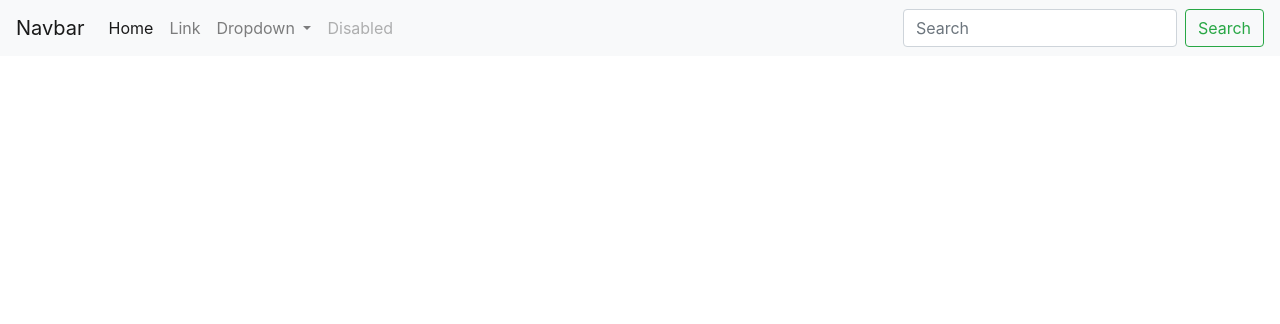
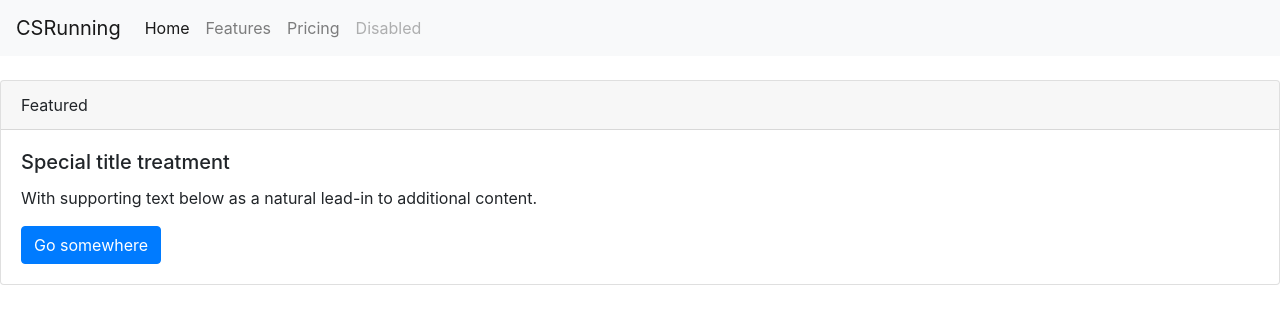
Before and after one commit to KillM0nGerZ/Project_Web, a Flask app: page /home in a window 1280 px wide. Shown: the top 324 px of the page. Run offline with Flask 2, Linux system fonts and the light colour scheme; some libraries are stand-ins or nearby versions.

Commit message:
CSRunning

```diff
--- a/Templates/Home.html
+++ b/Templates/Home.html
@@ -3,7 +3,7 @@
 <head>
     <meta charset="UTF-8">
     <meta name="viewport" content="width=device-width, initial-scale=1.0">
-    <title>Document</title>
+    <title>Home</title>
     <link rel="stylesheet" href="https://stackpath.bootstrapcdn.com/bootstrap/4.3.1/css/bootstrap.min.css" integrity="sha384-ggOyR0iXCbMQv3Xipma34MD+dH/1fQ784/j6cY/iJTQUOhcWr7x9JvoRxT2MZw1T" crossorigin="anonymous">
     <script src="https://code.jquery.com/jquery-3.3.1.slim.min.js" integrity="sha384-q8i/X+965DzO0rT7abK41JStQIAqVgRVzpbzo5smXKp4YfRvH+8abtTE1Pi6jizo" crossorigin="anonymous"></script>
     <script src="https://cdnjs.cloudflare.com/ajax/libs/popper.js/1.14.7/umd/popper.min.js" integrity="sha384-UO2eT0CpHqdSJQ6hJty5KVphtPhzWj9WO1clHTMGa3JDZwrnQq4sF86dIHNDz0W1" crossorigin="anonymous"></script>
@@ -11,40 +11,44 @@
 
   </head>
 <body>
+ <!-- Start Header -->
   <nav class="navbar navbar-expand-lg navbar-light bg-light">
-        <a class="navbar-brand" href="#">Navbar</a>
-        <button class="navbar-toggler" type="button" data-toggle="collapse" data-target="#navbarSupportedContent" aria-controls="navbarSupportedContent" aria-expanded="false" aria-label="Toggle navigation">
+    <a class="navbar-brand" href="#">CSRunning</a>
+    <button class="navbar-toggler" type="button" data-toggle="collapse" data-target="#navbarNav" aria-controls="navbarNav" aria-expanded="false" aria-label="Toggle navigation">
       <span class="navbar-toggler-icon"></span>
     </button>
-
-        <div class="collapse navbar-collapse" id="navbarSupportedContent">
-          <ul class="navbar-nav mr-auto">
+    <div class="collapse navbar-collapse" id="navbarNav">
+      <ul class="navbar-nav">
         <li class="nav-item active">
           <a class="nav-link" href="#">Home <span class="sr-only">(current)</span></a>
         </li>
         <li class="nav-item">
-              <a class="nav-link" href="#">Link</a>
+          <a class="nav-link" href="#">Features</a>
         </li>
-            <li class="nav-item dropdown">
-              <a class="nav-link dropdown-toggle" href="#" id="navbarDropdown" role="button" data-toggle="dropdown" aria-haspopup="true" aria-expanded="false">
-                Dropdown
-              </a>
-              <div class="dropdown-menu" aria-labelledby="navbarDropdown">
-                <a class="dropdown-item" href="#">Action</a>
-                <a class="dropdown-item" href="#">Another action</a>
-                <div class="dropdown-divider"></div>
-                <a class="dropdown-item" href="#">Something else here</a>
-              </div>
+        <li class="nav-item">
+          <a class="nav-link" href="#">Pricing</a>
         </li>
         <li class="nav-item">
           <a class="nav-link disabled" href="#">Disabled</a>
         </li>
       </ul>
-          <form class="form-inline my-2 my-lg-0">
-            <input class="form-control mr-sm-2" type="search" placeholder="Search" aria-label="Search">
-            <button class="btn btn-outline-success my-2 my-sm-0" type="submit">Search</button>
-          </form>
     </div>
   </nav>
+<!-- Stop Header -->
+<br>
+<!-- Start body -->
+  <div class="card">
+    <div class="card-header">
+      Featured
+    </div>
+    <div class="card-body">
+      <h5 class="card-title">Special title treatment</h5>
+      <p class="card-text">With supporting text below as a natural lead-in to additional content.</p>
+      <a href="#" class="btn btn-primary">Go somewhere</a>
+    </div>
+</div>
+<!-- Stop body -->
+
+
 </body>
 </html>
```
Also changed, not shown: text.txt (deleted). Lines whose indentation alone changed are shown as unchanged.
